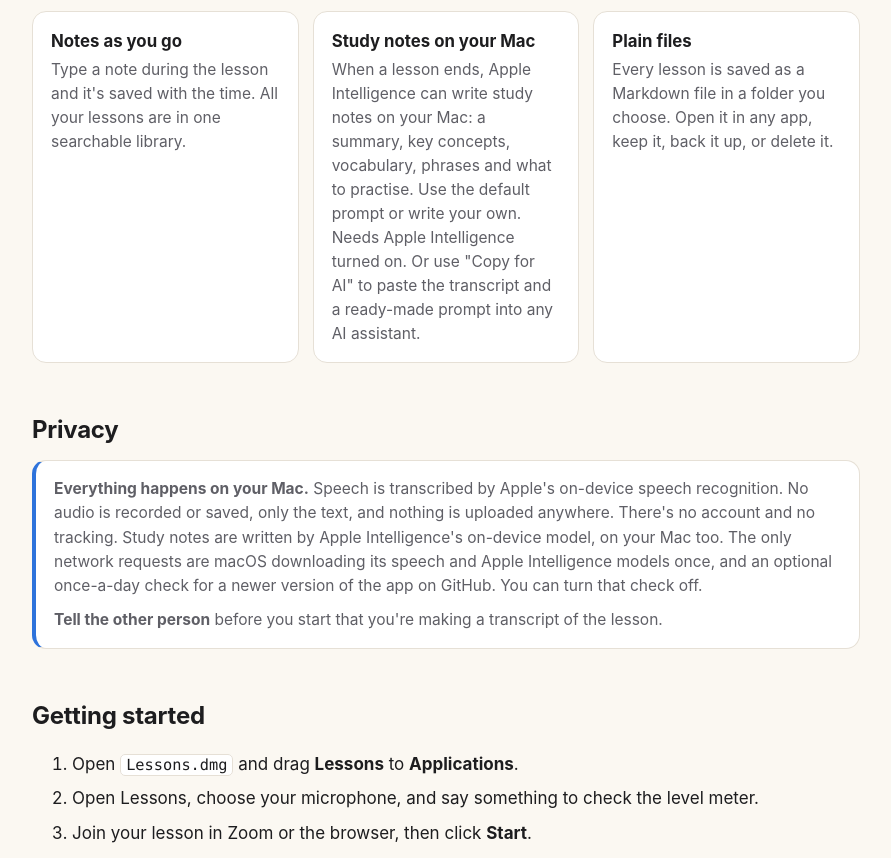
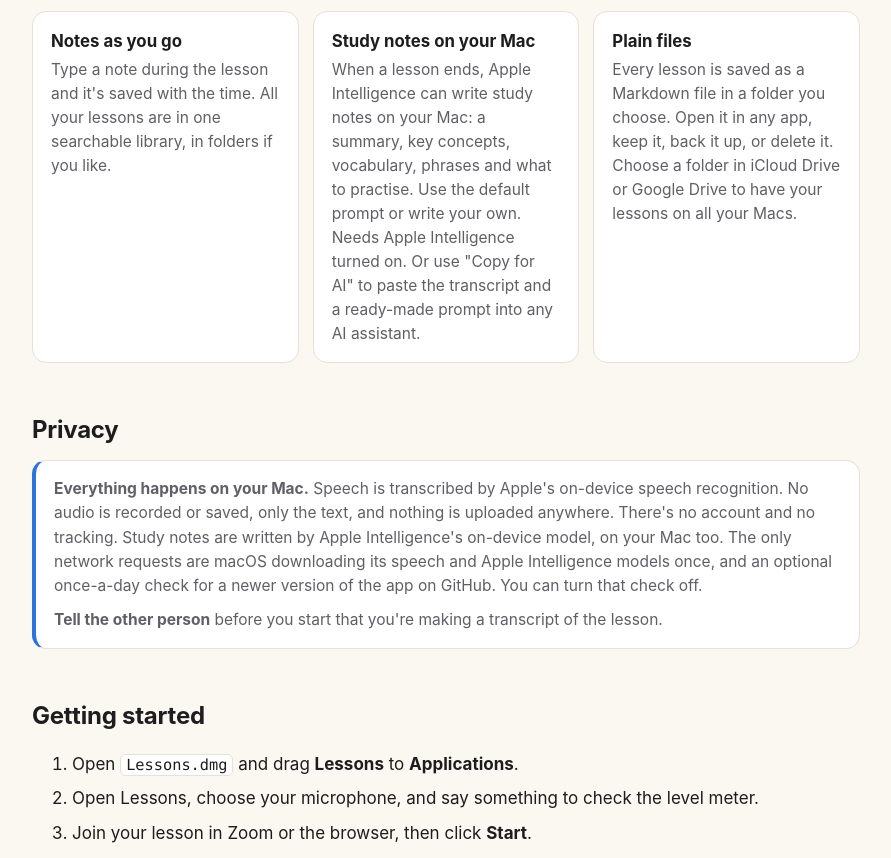
Before and after one commit to edspressomartini/lessons, a plain HTML site: page docs/index.html in a window 1280 px wide. Shown: the part 1191-2049 px from the top of the page, without its empty margins (194-1085 px from the left). Drawn offline with Linux system fonts and the light colour scheme.

Commit message:
Update download page

```diff
--- a/docs/index.html
+++ b/docs/index.html
@@ -73,9 +73,9 @@
     <div class="card"><h3>Both sides of the call</h3><p>Your voice from your microphone, the other person's from Zoom, Chrome, Safari or Teams. Each line is labelled with who said it.</p></div>
     <div class="card"><h3>Spanish and English together</h3><p>Two on-device recognisers listen at once and the transcript switches language mid-sentence. The other language is shown in italics.</p></div>
     <div class="card"><h3>For students and teachers</h3><p>Choose whether you're the student or the teacher, and whether the lesson is mostly Spanish or mostly English.</p></div>
-    <div class="card"><h3>Notes as you go</h3><p>Type a note during the lesson and it's saved with the time. All your lessons are in one searchable library.</p></div>
+    <div class="card"><h3>Notes as you go</h3><p>Type a note during the lesson and it's saved with the time. All your lessons are in one searchable library, in folders if you like.</p></div>
     <div class="card"><h3>Study notes on your Mac</h3><p>When a lesson ends, Apple Intelligence can write study notes on your Mac: a summary, key concepts, vocabulary, phrases and what to practise. Use the default prompt or write your own. Needs Apple Intelligence turned on. Or use "Copy for AI" to paste the transcript and a ready-made prompt into any AI assistant.</p></div>
-    <div class="card"><h3>Plain files</h3><p>Every lesson is saved as a Markdown file in a folder you choose. Open it in any app, keep it, back it up, or delete it.</p></div>
+    <div class="card"><h3>Plain files</h3><p>Every lesson is saved as a Markdown file in a folder you choose. Open it in any app, keep it, back it up, or delete it. Choose a folder in iCloud Drive or Google Drive to have your lessons on all your Macs.</p></div>
   </div>
 
   <h2>Privacy</h2>
```
